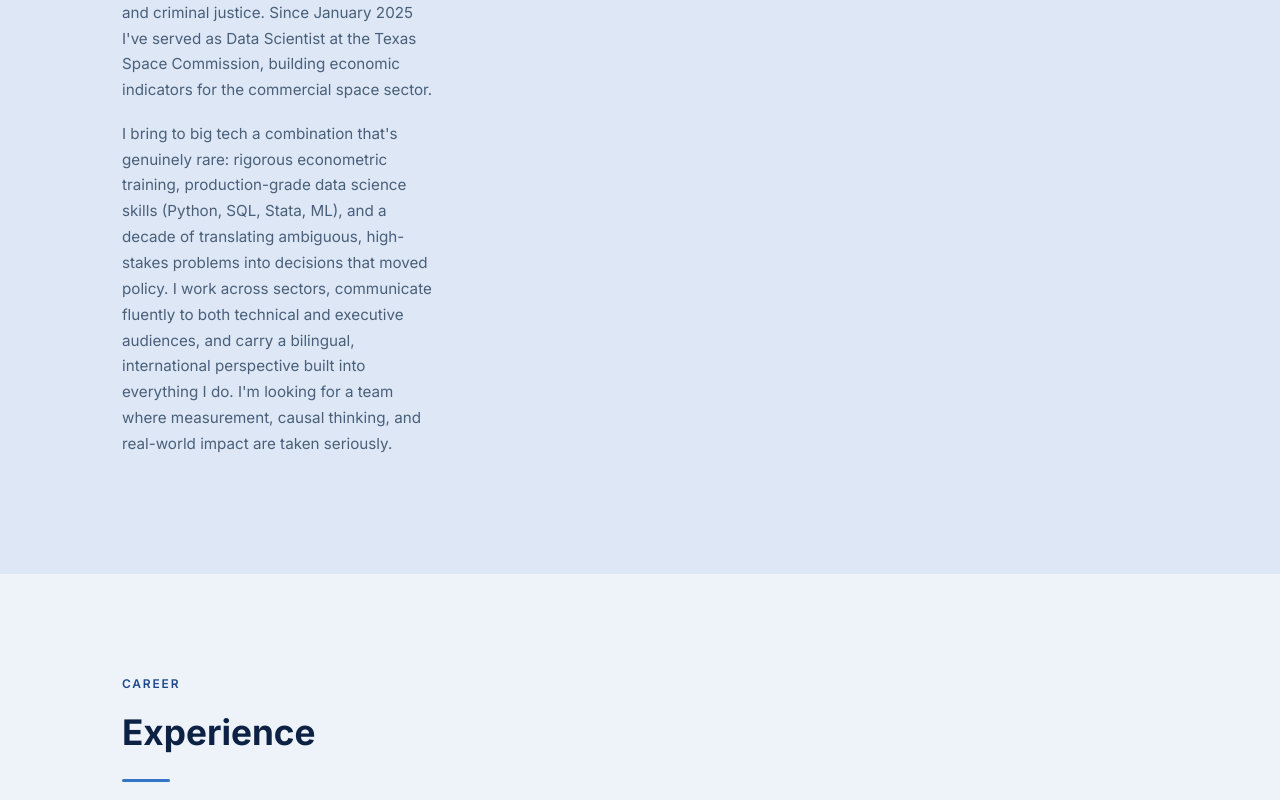
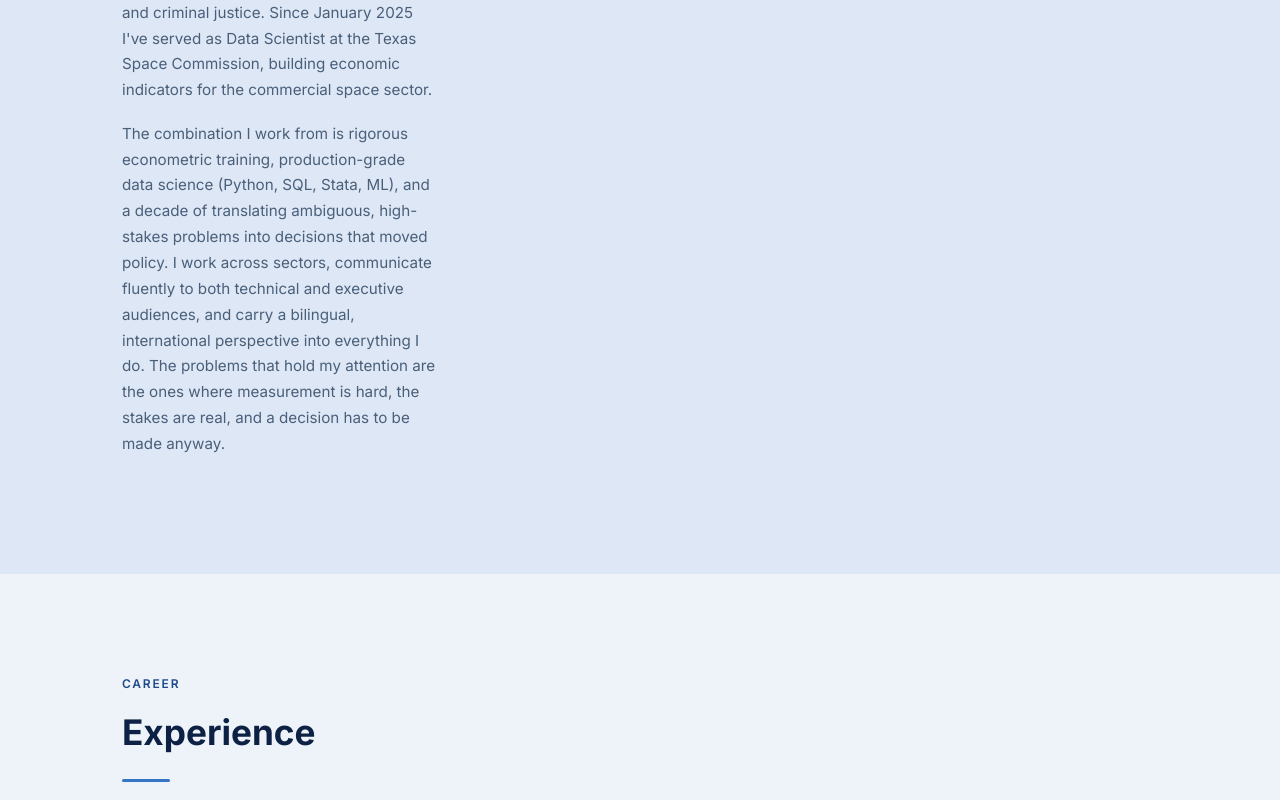
Before and after one commit to cinavarro/cinavarro.github.io, a plain HTML site: page index.html in a window 1280 px wide. Shown: the part 1900-2700 px from the top of the page. Drawn offline with Linux system fonts and the light colour scheme.

Commit message:
edit to bio

```diff
--- a/index.html
+++ b/index.html
@@ -607,13 +607,13 @@
           Texas Space Commission, building economic indicators for the commercial space sector.
         </p>
         <p>
-          I bring to big tech a combination that's genuinely rare: rigorous econometric
-          training, production-grade data science skills (Python, SQL, Stata, ML), and
-          a decade of translating ambiguous, high-stakes problems into decisions that
-          moved policy. I work across sectors, communicate fluently to both technical
-          and executive audiences, and carry a bilingual, international perspective
-          built into everything I do. I'm looking for a team where measurement,
-          causal thinking, and real-world impact are taken seriously.
+          The combination I work from is rigorous econometric training, production-grade
+          data science (Python, SQL, Stata, ML), and a decade of translating ambiguous,
+          high-stakes problems into decisions that moved policy. I work across sectors,
+          communicate fluently to both technical and executive audiences, and carry a
+          bilingual, international perspective into everything I do. The problems that
+          hold my attention are the ones where measurement is hard, the stakes are real,
+          and a decision has to be made anyway.
         </p>
       </div>
       <div class="about-photo">
@@ -632,7 +632,7 @@
         </div>
         <div class="fact-card">
           <div class="fact-label">Location</div>
-          <div class="fact-value">Austin, Texas<br><small style="color:var(--text-secondary)">Open to relocation</small></div>
+          <div class="fact-value">Austin, Texas<br><small style="color:var(--text-secondary)">Raised on the Texas–Mexico border</small></div>
         </div>
         <div class="fact-card">
           <div class="fact-label">Languages</div>
@@ -1172,8 +1172,9 @@
       <h2 class="section-title">Contact</h2>
       <div class="section-divider"></div>
       <p class="contact-tagline">
-        Open to roles in data science, applied economics, and policy analytics,
-        especially at organizations working at scale. Feel free to reach out.
+        Always glad to hear from people working on hard measurement problems in
+        economics, policy or data science. Questions about the research, possible
+        collaborations, or anything else: my inbox is open.
       </p>
       <div class="contact-links">
         <a href="mailto:ci.navarrop@gmail.com" class="contact-link">
```
